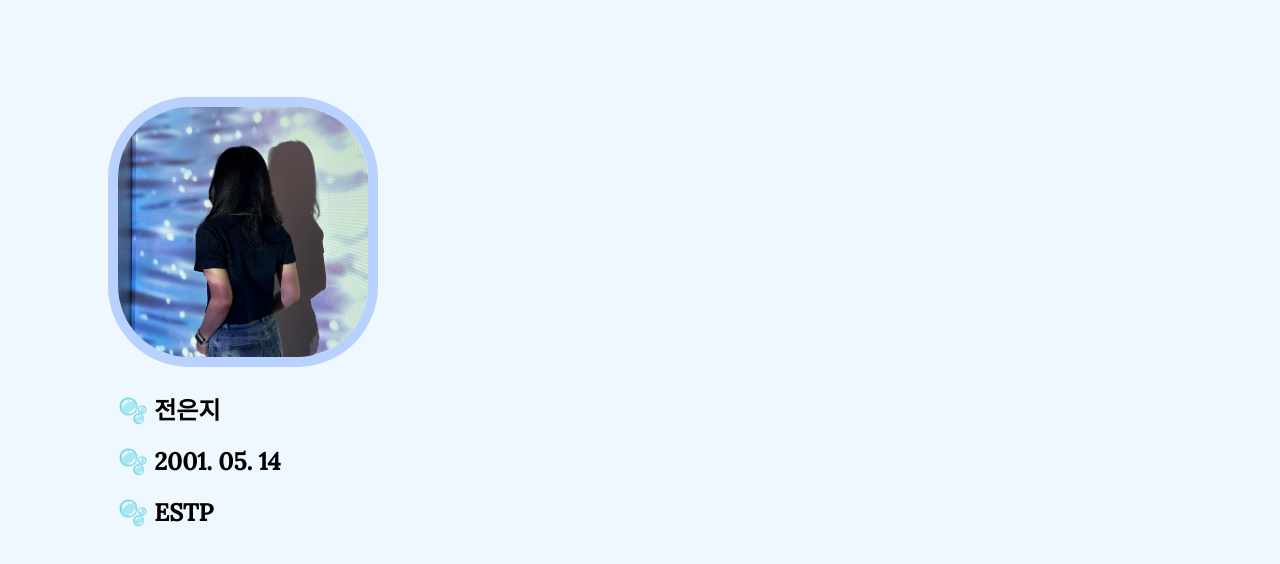
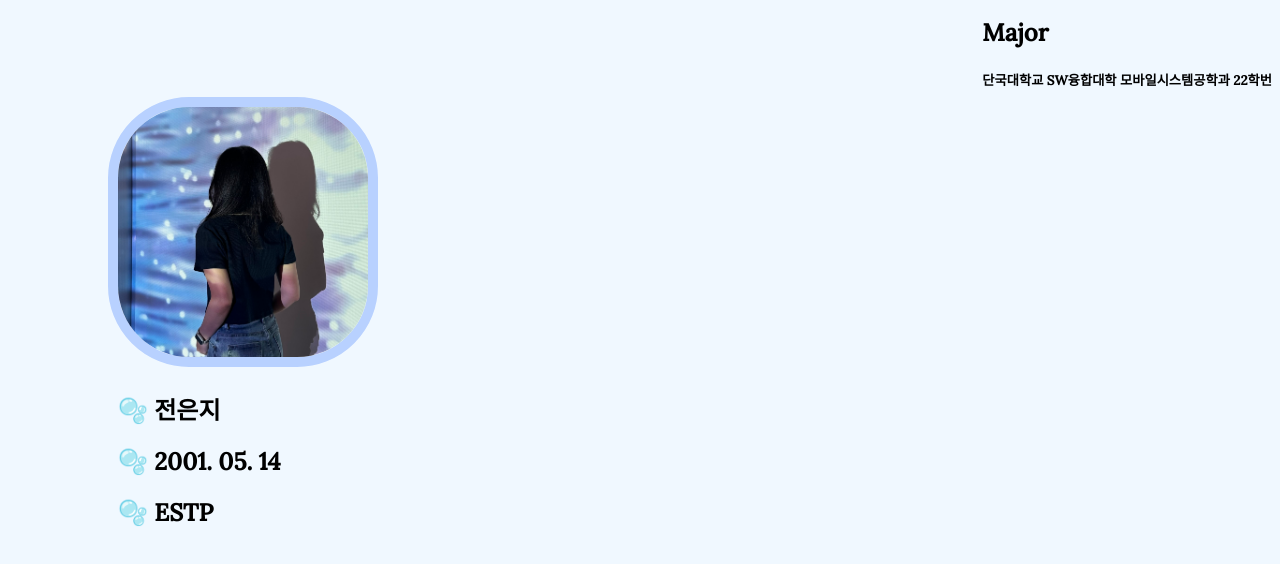
Before and after one commit to eunji514/Mid-Term-Project, a plain HTML site: page info.html in a window 1280 px wide. Shown: the part 78-642 px from the top of the page. Drawn offline with Linux system fonts and the light colour scheme; a web font is replaced by a local one.

Commit message:
edit info page

```diff
--- a/index.css
+++ b/index.css
@@ -58,6 +58,7 @@ body {
 .one {
     padding-left: 100px;
     padding-top: 100px;
+    float: left;
 }
 
 .one img {
@@ -68,3 +69,7 @@ body {
 .one h2 {
     padding-left: 10px;
 }
+
+.two {
+    float: right;
+}
--- a/info.html
+++ b/info.html
@@ -25,8 +25,18 @@
         <h2>🫧 2001. 05. 14</h2>
         <h2>🫧 ESTP</h2>
     </div>
-    <div class="container">
-        <div>
+    <div class="two">
+        <div class="major">
+            <h2>Major</h2>
+            <h5>단국대학교 SW융합대학 모바일시스템공학과 22학번</h5>
+        </div>
+        <div class="skill">
+
+        </div>
+        <div class="sns">
+
+        </div>
+        <div class="conatact">
 
         </div>
     </div>
```
